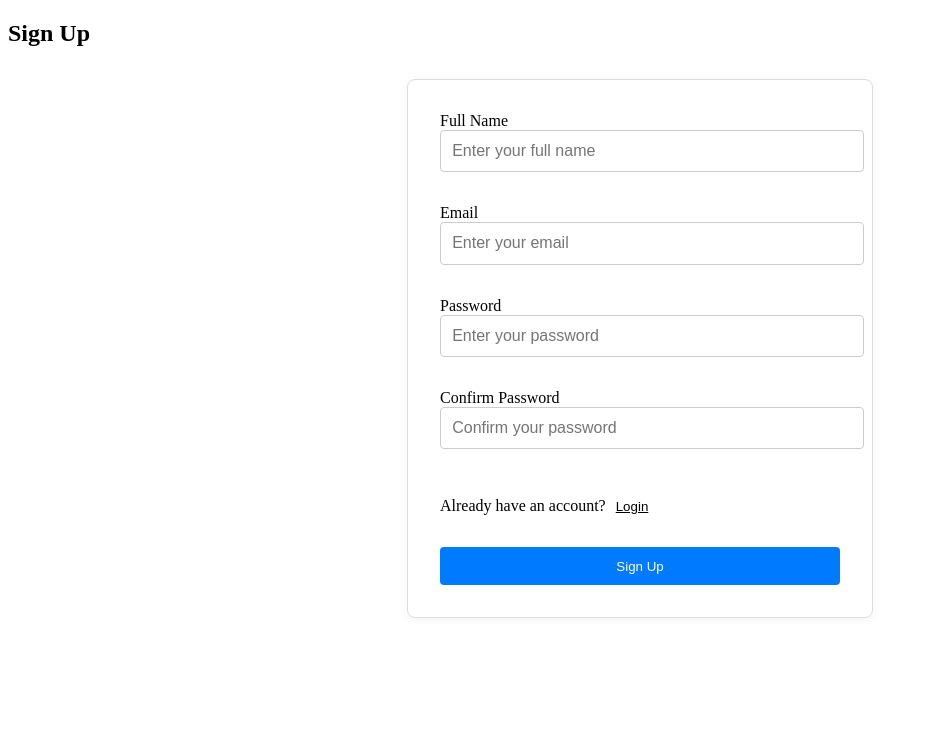
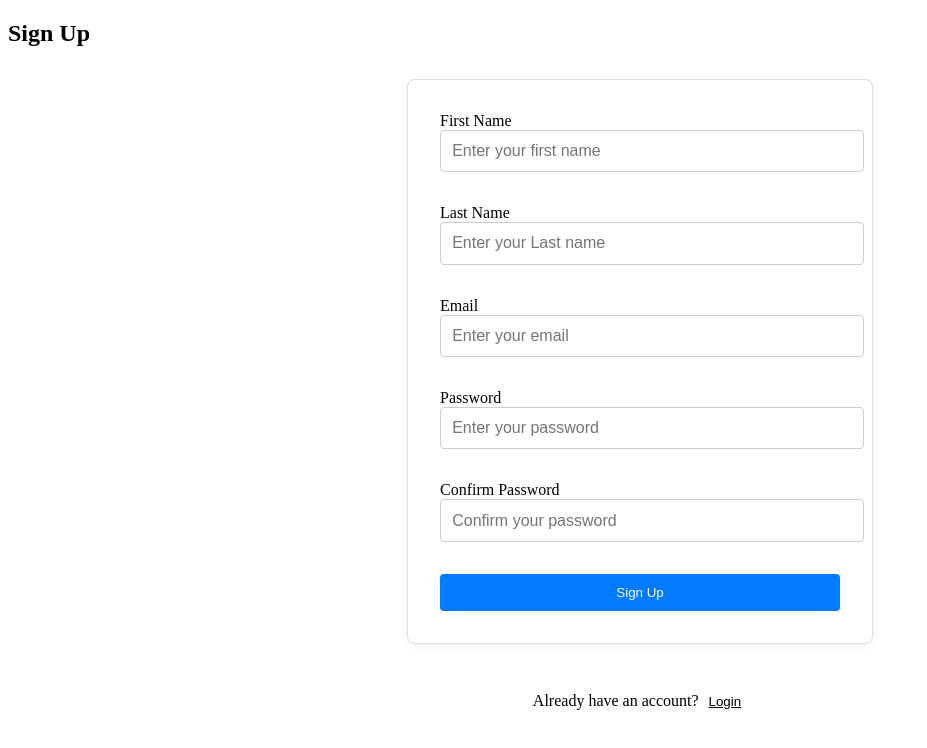
Before and after one commit to monsieur-here/MedicalManagementSystem_SDEPractice, a SvelteKit app in the folder med-manage/: page /auth/register in a window 1280 px wide. Shown: the top 748 px of the page, without its empty margins (0-927 px from the left). Built offline with nearby package versions, Linux system fonts and the light colour scheme.

Commit message:
integrated signup apis and redirected user to the dashboard as per their user role

```diff
--- a/med-manage/src/routes/auth/register/+page.svelte
+++ b/med-manage/src/routes/auth/register/+page.svelte
@@ -1,18 +1,28 @@
 <script>
+  import { goto } from "$app/navigation";
+  import {
+    AUTH_ROUTES,
+    DOCTORS_ROUTES,
+    PATIENT_ROUTES,
+    RECEPTIONIST_ROUTES,
+  } from "$lib/routes";
   import { user } from "$lib/stores/auth.js";
+  import { ConvertToJSONFromStream } from "$lib/utils";
   import { createEventDispatcher } from "svelte";
 
   const dispatch = createEventDispatcher();
 
   let name = "";
+  let firstName = "";
+  let lastName = "";
   let email = "";
   let password = "";
   let confirmPassword = "";
   let loading = false;
   let error = "";
 
-  async function handleRegister() {
-    if (!name || !email || !password || !confirmPassword) {
+  async function handleRegister(e) {
+    if (!firstName || !lastName || !email || !password || !confirmPassword) {
       error = "Please fill in all fields";
       return;
     }
@@ -30,16 +40,38 @@
     loading = true;
     error = "";
 
-    const result = await user.register(email, password, name);
+    const data = new FormData(e.currentTarget);
 
-    if (result.success) {
-      dispatch("success");
+    const signUpPayload = {
+      first_name: data.get("firstName"),
+      last_name: data.get("lastName"),
+      email: data.get("email"),
+      password: data.get("password"),
+      role: "ROLE_PATIENT",
+    };
+
+    const result = await user.register(signUpPayload);
+
+    if (result?.code === 200) {
+      const redirectPath =
+        result?.data?.user?.role === "ROLE_PATIENT"
+          ? PATIENT_ROUTES.dashboard.url
+          : result?.data?.user?.role === "ROLE_RECEPTIONIST"
+            ? RECEPTIONIST_ROUTES.dashboard.url
+            : result?.data?.user?.role === "ROLE_DOCTOR"
+              ? DOCTORS_ROUTES.dashboard.url
+              : null;
+
+      goto(redirectPath);
     } else {
-      error = result.error;
+      loading = false;
+      error = "Please enter a valid credentials!";
     }
+  }
 
-    loading = false;
-  }
+  const gotoLogin = () => {
+    goto(AUTH_ROUTES.login.url);
+  };
 </script>
 
 <div
@@ -54,12 +86,25 @@
 
         <form on:submit|preventDefault={handleRegister} class="space-y-4">
           <label class="label">
-            <span>Full Name</span>
+            <span>First Name</span>
             <input
               class="input"
               type="text"
-              bind:value={name}
-              placeholder="Enter your full name"
+              name="firstName"
+              bind:value={firstName}
+              placeholder="Enter your first name"
+              disabled={loading}
+            />
+          </label>
+
+          <label class="label">
+            <span>Last Name</span>
+            <input
+              class="input"
+              type="text"
+              name="lastName"
+              bind:value={lastName}
+              placeholder="Enter your Last name"
               disabled={loading}
             />
           </label>
@@ -69,6 +114,7 @@
             <input
               class="input"
               type="email"
+              name="email"
               bind:value={email}
               placeholder="Enter your email"
               disabled={loading}
@@ -80,6 +126,7 @@
             <input
               class="input"
               type="password"
+              name="password"
               bind:value={password}
               placeholder="Enter your password"
               disabled={loading}
@@ -91,6 +138,7 @@
             <input
               class="input"
               type="password"
+              name="confirmPassword"
               bind:value={confirmPassword}
               placeholder="Confirm your password"
               disabled={loading}
@@ -105,19 +153,20 @@
             </aside>
           {/if}
 
-          <footer class="card-footer text-center">
-            <p class="text-sm">
-              Already have an account?
-              <button class="anchor" on:click={() => dispatch("switch-mode")}>
-                Login
-              </button>
-            </p>
-          </footer>
-
           <button type="submit" class="login-button" disabled={loading}>
             {loading ? "Creating Account..." : "Sign Up"}
           </button>
         </form>
+
+        <footer
+          style="display: flex; justify-content: center;"
+          class="card-footer text-center"
+        >
+          <p class="text-sm">
+            Already have an account?
+            <button class="anchor" on:click={() => gotoLogin()}> Login </button>
+          </p>
+        </footer>
       </section>
     </div>
   </div>
```
Also changed, not shown: med-manage/src/routes/auth/login/+page.svelte (+18 -9 lines), med-manage/src/lib/stores/auth.js.
